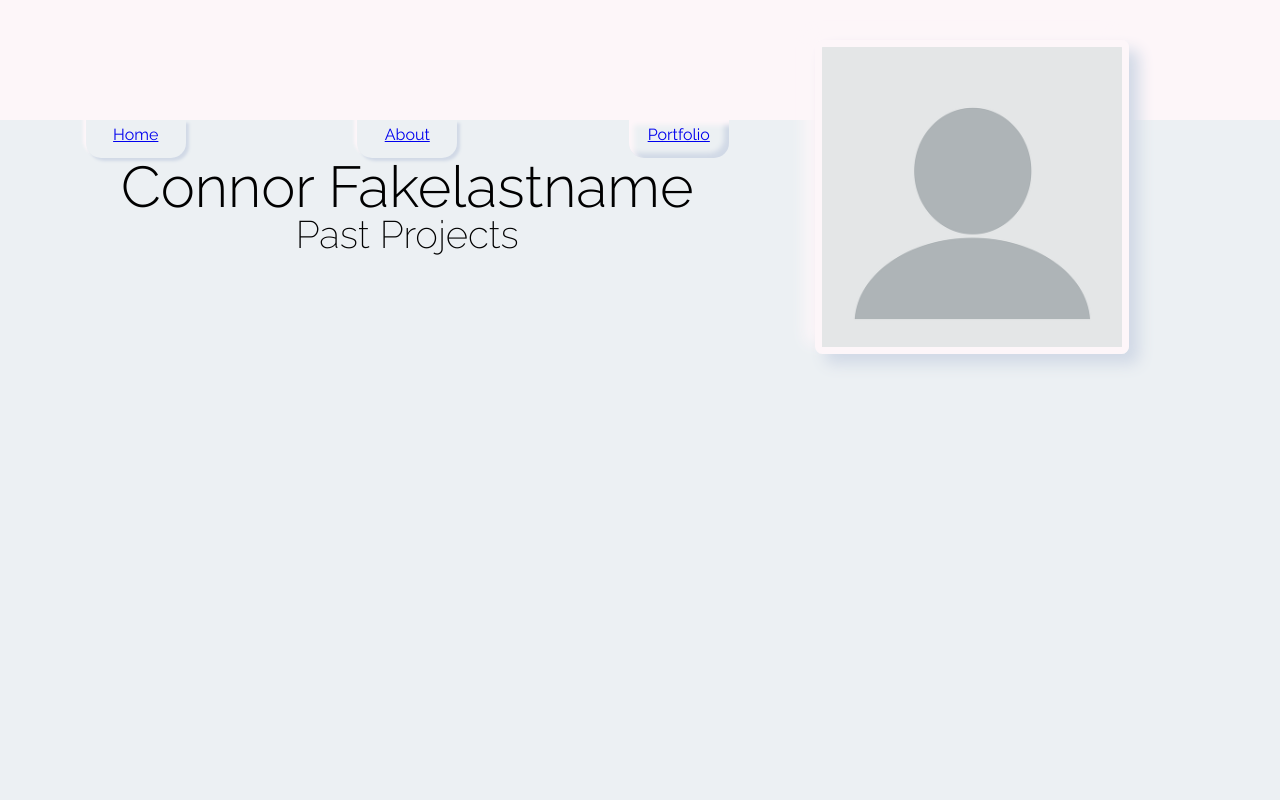
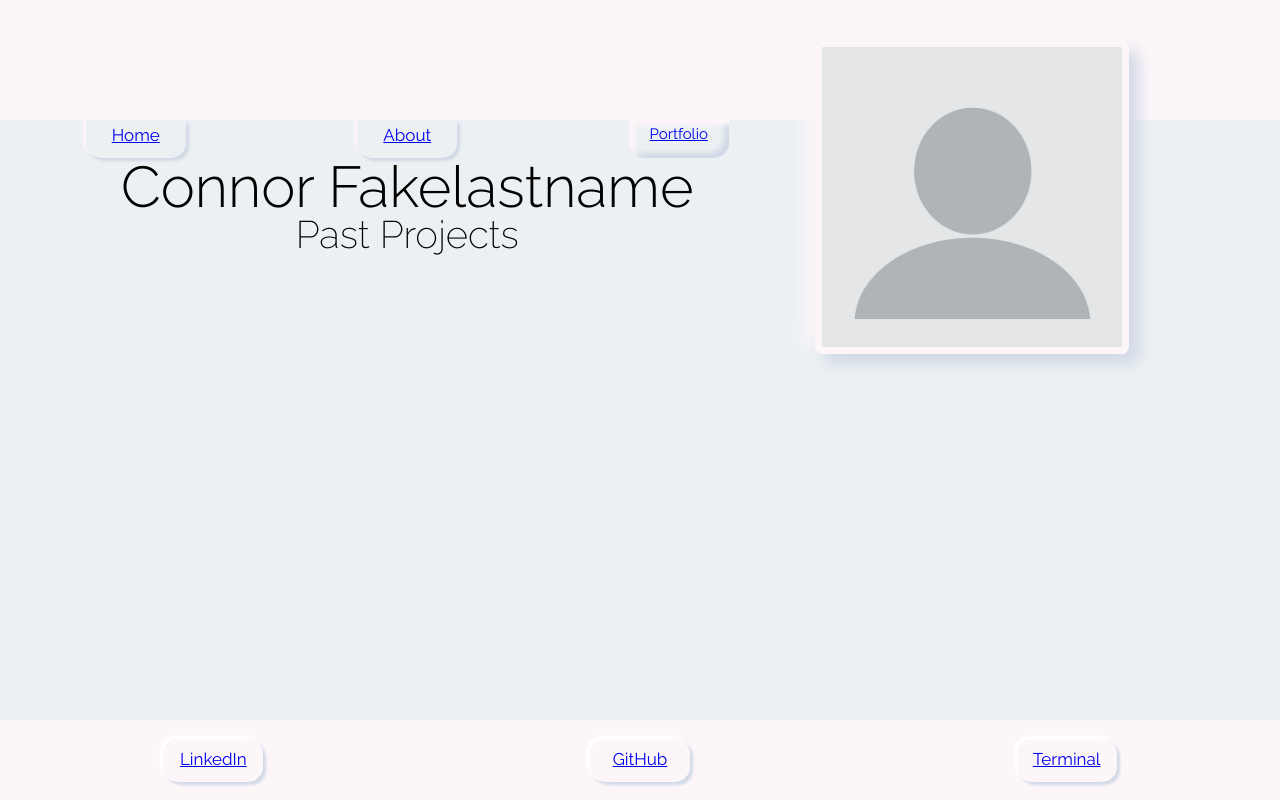
Before and after one commit to ConnorAndersonLarson/mysite, a React (Create React App) app: page /Portfolio in a window 1280 px wide. Built offline with nearby package versions, Linux system fonts and the light colour scheme.

Commit message:
Add footer and style, tweak header nav btn style

```diff
--- a/src/components/App/App.css
+++ b/src/components/App/App.css
@@ -3,7 +3,7 @@
 }
 
 .body {
-  height: 75vh;
+  height: 65vh;
   width: 100vw;
   background-color: #ECF0F3;
 }
--- a/src/components/App/App.js
+++ b/src/components/App/App.js
@@ -3,6 +3,7 @@ import Header from '../Header/Header.js';
 import Home from '../Home/Home.js';
 import About from '../About/About.js';
 import Portfolio from '../Portfolio/Portfolio.js';
+import Footer from '../Footer/Footer.js';
 import { Route, Switch } from 'react-router';
 
 function App() {
@@ -16,6 +17,7 @@ function App() {
           <Route exact path="/Portfolio" render={() => <Portfolio />} />
         </Switch>
       </div>
+      <Footer />
     </div>
   );
 }
--- /dev/null
+++ b/src/components/Footer/Footer.css
@@ -0,0 +1,32 @@
+footer {
+  height: 10vh;
+  display: flex;
+  justify-content: space-around;
+  align-items: center;
+  background-color: #FDF6F9;
+}
+
+.footerBtn {
+  width: 100px;
+  height: 33px;
+  text-align: center;
+  padding-top: 10px;
+  box-shadow:
+    inset 0px 0px 0px 0 #FFF,
+    inset 0px 0px 0px 0 #D1D9E6,
+    3px 3px 3px 0 #D1D9E6,
+    -3px -3px 3px 0 #FFF;
+  border-radius: 15px;
+  background-color: #FDF6F9;
+  font-size: 17px;
+  transition: .1s linear 0s;
+}
+
+.footerBtn:hover {
+  font-size: 15px;
+  box-shadow:
+    inset 5px 5px 5px 0 #FFF,
+    inset -5px -5px 5px 0 #D1D9E6,
+    0px 0px 0px 0 #D1D9E6,
+    0px 0px 0px 0 #FFF;
+}
--- /dev/null
+++ b/src/components/Footer/Footer.js
@@ -0,0 +1,14 @@
+import './Footer.css';
+
+function Footer() {
+
+  return(
+    <footer>
+      <a href="https://www.linkedin.com/in/connor-anderson-larson/" className="footerBtn" target="_blank" rel="noreferrer">LinkedIn</a>
+      <a href="https://github.com/ConnorAndersonLarson" className="footerBtn" target="_blank" rel="noreferrer">GitHub</a>
+      <a href="https://terminal.turing.edu/profiles/793" className="footerBtn" target="_blank" rel="noreferrer">Terminal</a>
+    </footer>
+  )
+}
+
+export default Footer;
--- a/src/components/Header/Header.css
+++ b/src/components/Header/Header.css
@@ -70,11 +70,13 @@ header {
     -3px -3px 3px 0 #FDF6F9;
   border-radius: 0 0 15px 15px;
   background-color: #ECF0F3;
-  transition: box-shadow .1s linear 0s;
+  font-size: 17px;
+  transition: .1s linear 0s;
 }
 
 
 .selected, .navBtn:hover {
+  font-size: 15px;
   box-shadow:
     inset 5px 5px 5px 0 #FDF6F9,
     inset -5px -5px 5px 0 #D1D9E6,
```
